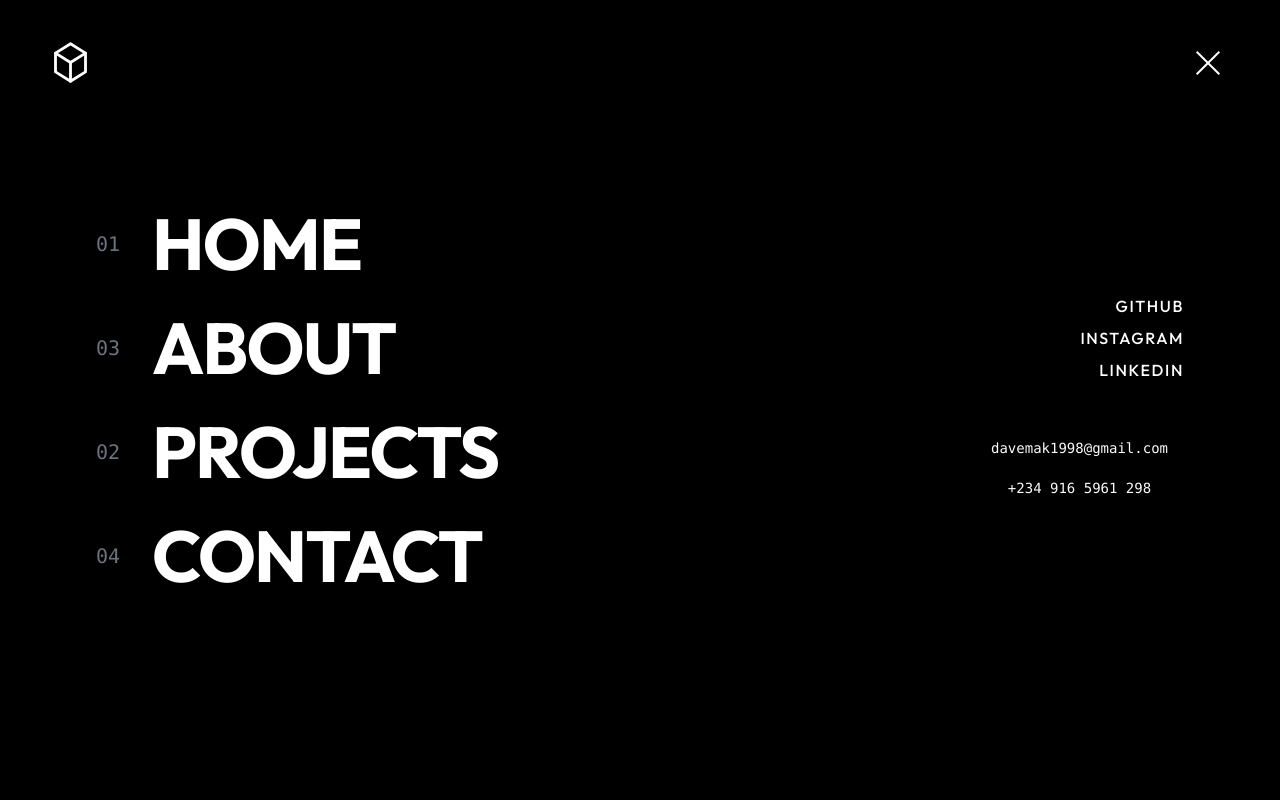
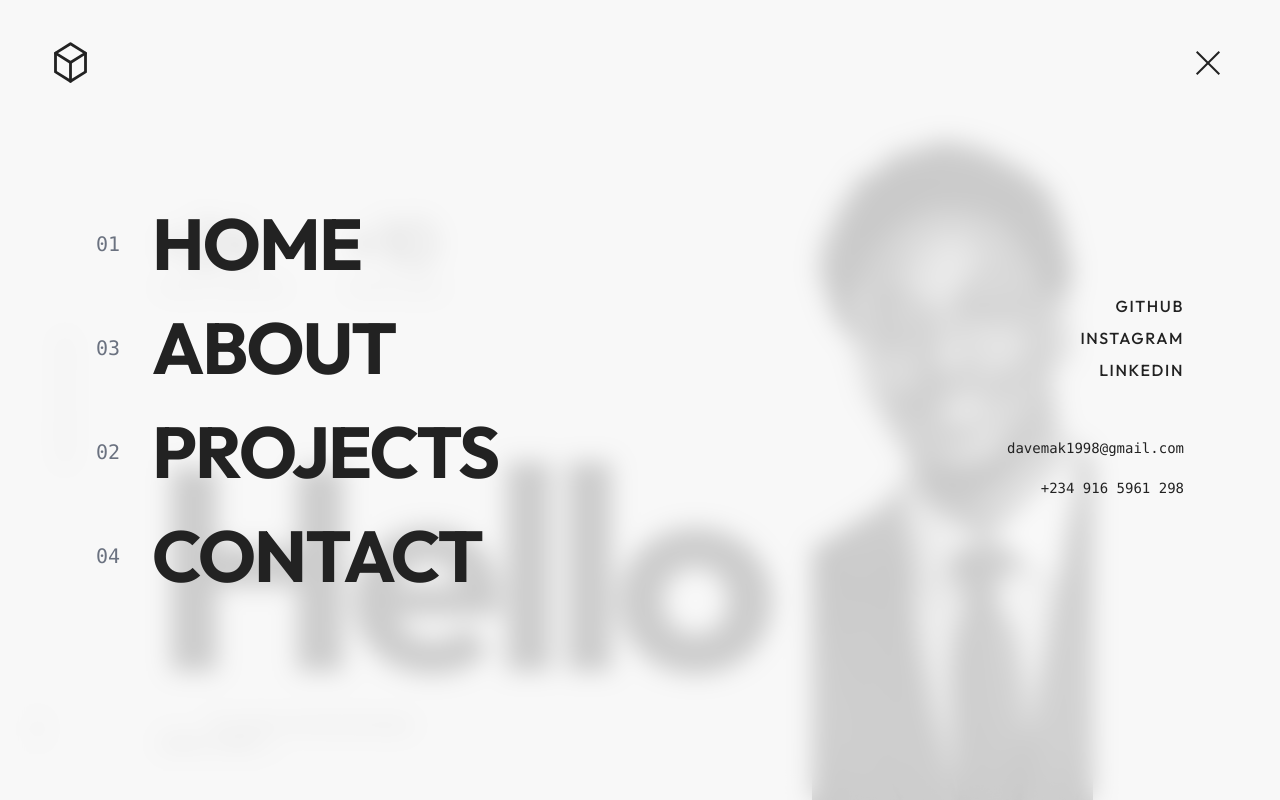
Before and after one commit to Amakiri201/portfolio-amadava, a React (Vite) app: page / in a window 1280 px wide. Both pictures are taken after a click on the button "Open menu". Shown: the top 800 px of the page. Built offline with nearby package versions, Linux system fonts and the light colour scheme.

Commit message:
feat: Introduce Toast component, enable copy-to-clipboard notifications in FullScreenMenu, and update `uses` page with new development tools.

```diff
--- a/src/components/FullScreenMenu.tsx
+++ b/src/components/FullScreenMenu.tsx
@@ -3,6 +3,7 @@ import { motion, AnimatePresence } from 'framer-motion';
 import { useNavigate, useLocation } from 'react-router-dom';
 import { ROUTES } from '@/routes';
 import { Button } from './ui/button';
+import Toast from './ui/Toast';
 
 interface FullScreenMenuProps {
     isOpen: boolean;
@@ -72,6 +73,14 @@ const FullScreenMenu: React.FC<FullScreenMenuProps> = ({ isOpen, onClose }) => {
     const navigate = useNavigate();
     const location = useLocation();
     const [hoveredLink, setHoveredLink] = React.useState<string | null>(null);
+    const [showToast, setShowToast] = React.useState(false);
+    const [toastMessage, setToastMessage] = React.useState("");
+
+    const handleCopy = (text: string, message: string) => {
+        navigator.clipboard.writeText(text);
+        setToastMessage(message);
+        setShowToast(true);
+    };
 
     const handleNavigation = (path: string, hash?: string) => {
         if (hash) {
@@ -110,7 +119,7 @@ const FullScreenMenu: React.FC<FullScreenMenuProps> = ({ isOpen, onClose }) => {
                     animate="open"
                     exit="closed"
                     variants={menuVariants}
-                    className="fixed inset-0 bg-black z-[60] flex flex-col p-6 lg:p-12 text-white overflow-hidden"
+                    className="fixed inset-0 bg-[--bg-color] z-[60] flex flex-col p-6 lg:p-12 text-[--text-primary] overflow-hidden bg-brand-tertiary/80 backdrop-blur-md"
                 >
                     {/* Top Right Close Button - Removed, handled by Navbar */}
 
@@ -171,14 +180,29 @@ const FullScreenMenu: React.FC<FullScreenMenuProps> = ({ isOpen, onClose }) => {
                             </div>
 
                             {/* Contact Info */}
-                            <div className="flex flex-col gap-1 text-sm lg:text-base font-mono text-gray-400">
-                                <Button className='bg-transparent hover:bg-transparent' onClick={() => window.location.href = "mailto:davemak1998@gmail.com"}>davemak1998@gmail.com</Button>
-                                <Button variant={"default"} className='bg-transparent hover:bg-transparent'>+234 916 5961 298</Button>
+                            <div className="flex flex-col gap-1 text-sm lg:text-base font-mono text-[--text-primary]">
+                                <Button
+                                    className='bg-transparent shadow-none hover:bg-transparent text-[--text-primary] justify-end px-0'
+                                    onClick={() => handleCopy("davemak1998@gmail.com", "Email copied to clipboard")}
+                                >
+                                    davemak1998@gmail.com
+                                </Button>
+                                <Button
+                                    className='bg-transparent shadow-none hover:bg-transparent text-[--text-primary] justify-end px-0'
+                                    onClick={() => handleCopy("+2349165961298", "Phone number copied to clipboard")}
+                                >
+                                    +234 916 5961 298
+                                </Button>
                             </div>
                         </motion.div>
                     </div>
                 </motion.div>
             )}
+            <Toast
+                message={toastMessage}
+                isVisible={showToast}
+                onClose={() => setShowToast(false)}
+            />
         </AnimatePresence>
     );
 };
--- a/src/components/Navbar.tsx
+++ b/src/components/Navbar.tsx
@@ -17,7 +17,7 @@ const Navbar: React.FC = () => {
             >
                  <div className="flex items-center space-x-8 lg:space-x-20">
                     <div
-                        className={`flex items-center space-x-2 cursor-pointer transition-colors duration-300 ${isMenuOpen ? 'text-white' : 'text-brand-primary'}`}
+                        className={`flex items-center space-x-2 cursor-pointer transition-colors duration-300 ${isMenuOpen ? 'text-[--text-primary]' : 'text-brand-primary'}`}
                         onClick={() => {
                             if (location.pathname !== ROUTES.HOME) {
                                 navigate(ROUTES.HOME);
@@ -40,7 +40,7 @@ const Navbar: React.FC = () => {
                         initial="hide"
                         animate={isMenuOpen ? "show" : "hide"}
                         onClick={() => setIsMenuOpen(!isMenuOpen)}
-                        className={`flex flex-col gap-1.5 p-2 rounded-full transition-colors z-[70] relative ${isMenuOpen ? 'text-white' : 'text-brand-primary'}`}
+                        className={`flex flex-col gap-1.5 p-2 rounded-full transition-colors z-[70] relative ${isMenuOpen ? 'text-[--text-primary]' : 'text-brand-primary'}`}
                         aria-label={isMenuOpen ? "Close menu" : "Open menu"}
                     >
                         <MotionConfig transition={{ duration: 0.5, ease: "easeInOut" }}>
--- /dev/null
+++ b/src/components/ui/Toast.tsx
@@ -0,0 +1,66 @@
+import React, { useEffect } from 'react';
+import { motion, AnimatePresence } from 'framer-motion';
+
+interface ToastProps {
+    message: string;
+    isVisible: boolean;
+    onClose: () => void;
+    duration?: number;
+}
+
+const toastVariants = {
+    hidden: {
+        y: 50,
+        opacity: 0,
+        scale: 0.9
+    },
+    visible: {
+        y: 0,
+        opacity: 1,
+        scale: 1,
+        transition: {
+            duration: 0.3,
+            ease: "easeOut" as const
+        }
+    },
+    exit: {
+        y: 20,
+        opacity: 0,
+        scale: 0.9,
+        transition: {
+            duration: 0.2
+        }
+    }
+};
+
+const Toast: React.FC<ToastProps> = ({ message, isVisible, onClose, duration = 2000 }) => {
+    useEffect(() => {
+        if (isVisible) {
+            const timer = setTimeout(() => {
+                onClose();
+            }, duration);
+            return () => clearTimeout(timer);
+        }
+    }, [isVisible, duration, onClose]);
+
+    return (
+        <AnimatePresence>
+            {isVisible && (
+                <div className="fixed bottom-8 left-1/2 -translate-x-1/2 z-[100] pointer-events-none">
+                    <motion.div
+                        variants={toastVariants}
+                        initial="hidden"
+                        animate="visible"
+                        exit="exit"
+                        className="bg-zinc-900 border border-zinc-800 text-white px-6 py-3 rounded-full shadow-2xl flex items-center gap-2 pointer-events-auto"
+                    >
+                        <span className="w-2 h-2 rounded-full bg-green-500 animate-pulse" />
+                        <span className="text-sm font-medium tracking-wide">{message}</span>
+                    </motion.div>
+                </div>
+            )}
+        </AnimatePresence>
+    );
+};
+
+export default Toast;
--- a/src/components/uses.tsx
+++ b/src/components/uses.tsx
@@ -50,6 +50,26 @@ const Uses: React.FC = () => {
             name: "ESLint",
             link: "https://eslint.org",
             description: "analyzes the code to find and fix problems, ensuring code quality and consistency."
+        },
+        {
+            name: "Radix UI",
+            link: "https://www.radix-ui.com/",
+            description: "provides the unstyled, accessible components that power the UI primitives."
+        },
+        {
+            name: "PostCSS",
+            link: "https://postcss.org/",
+            description: "is a tool for transforming CSS with JavaScript, used here to process Tailwind CSS."
+        },
+        {
+            name: "Autoprefixer",
+            link: "https://github.com/postcss/autoprefixer",
+            description: "parses CSS and adds vendor prefixes to rules by Can I Use."
+        },
+        {
+            name: "Utils (clsx, tailwind-merge, cva)",
+            link: "https://github.com/lukeed/clsx",
+            description: "are the utility libraries used for constructing and merging class names dynamically."
         }
     ];
 
```
